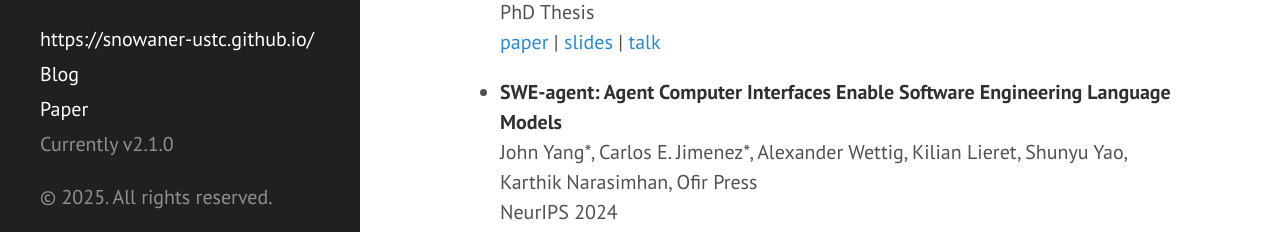
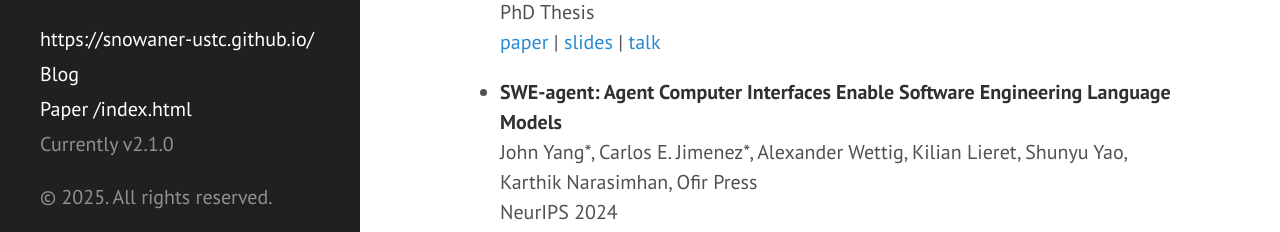
Before and after one commit to snowaner-ustc/snowaner-ustc.github.io, a Jekyll site: the page built from index.md, in a window 1280 px wide and 900 px high, scrolled down 489 px. Shown: the part 648-880 px from the top of the window. Built offline with Jekyll 4.4.1, drawn with Linux system fonts in a browser that asks for light colours; Markdown is read by kramdown in place of the engine named in the settings.

Commit message:
Update sidebar.html

```diff
--- a/_includes/sidebar.html
+++ b/_includes/sidebar.html
@@ -29,7 +29,7 @@
 
       <!-- 添加博客链接 -->
       <a class="sidebar-nav-item{% if page.url == '/blog/' or page.url contains '/blog/page' %} active{% endif %}" href="{{ site.baseurl }}blog/">Blog</a>
-      <a class="sidebar-nav-item{% if page.url == '/papers/' %} active{% endif %}" href="/papers/">Paper</a>
+      <a class="sidebar-nav-item{% if page.url == '/papers/' %} active{% endif %}" href="/papers/">Paper {{page.url}}</a>
 <!--       <a class="sidebar-nav-item" href="{{ site.github.repo }}/archive/v{{ site.version }}.zip">Download</a> -->
 <!--       <a class="sidebar-nav-item" href="{{ site.github.repo }}">GitHub project</a> -->
       <span class="sidebar-nav-item">Currently v{{ site.version }}</span>
```
